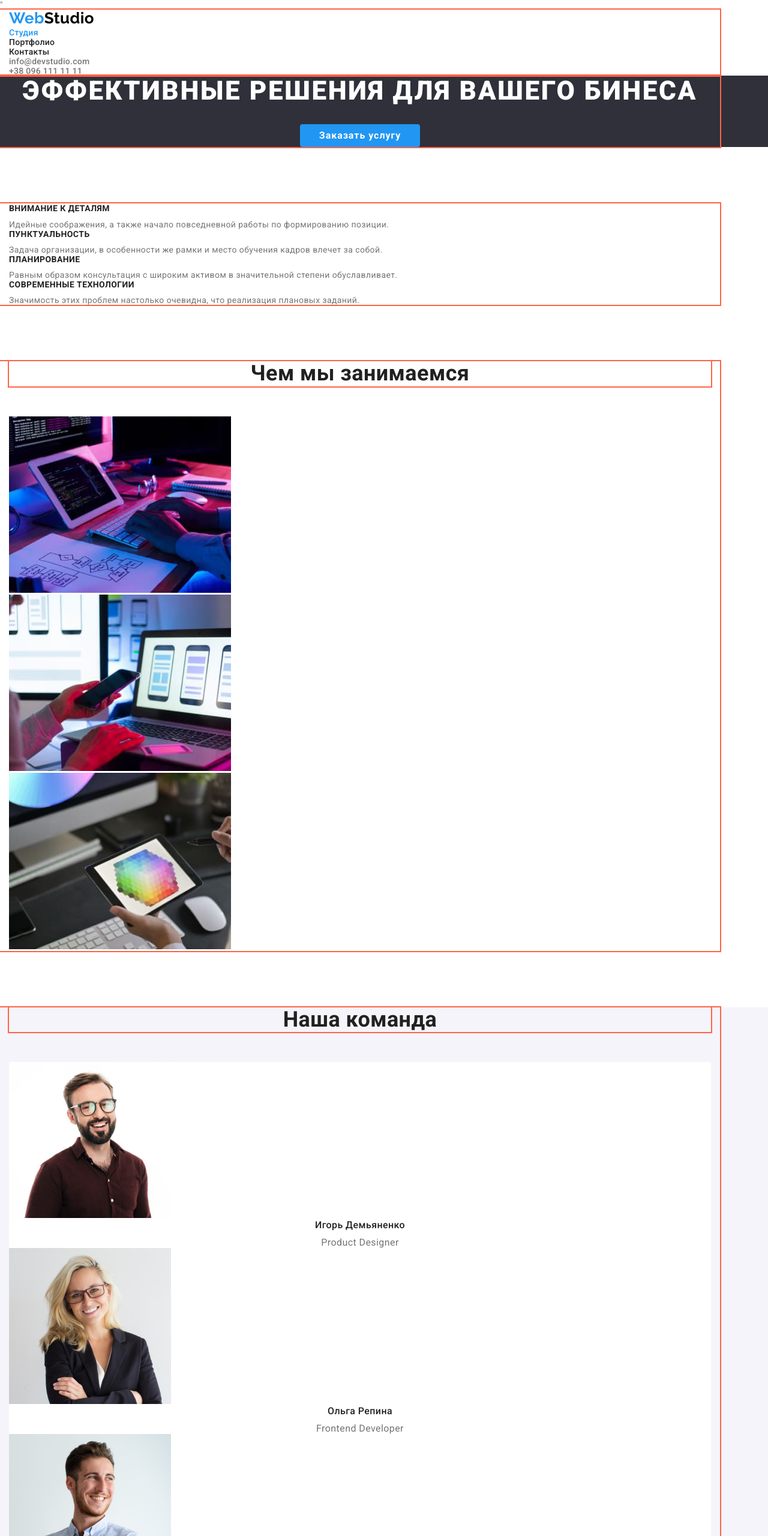
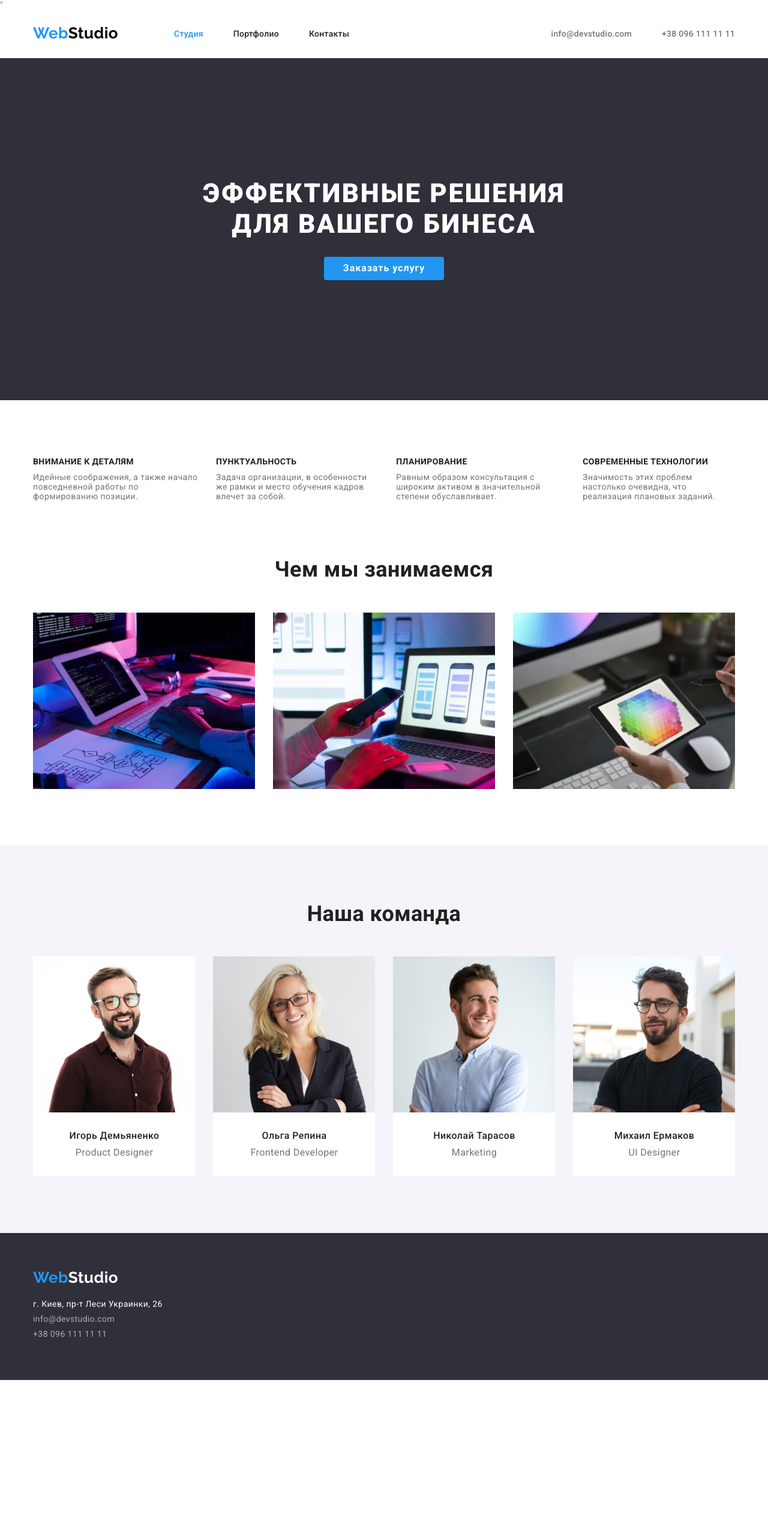
Before and after one commit to Nadiia92/goit-markup-hw-03, a plain HTML site: page index.html in a window 1280 px wide. Shown: the top 2560 px of the page at 60% size. After the commit the page ends 2300 px from the top, so only its background shows below. Drawn offline with nearby package versions, Linux system fonts and the light colour scheme.

Commit message:
Добавляет стили на студию и портфолио

```diff
--- a/css/styles.css
+++ b/css/styles.css
@@ -1,7 +1,15 @@
 /* цвет основного текста #757575 */
+
+
 /* вторичный текст текста #212121 */
+
+
 /* акцент #2196F3 */
+
+
 /* белый #FFFFFF */
+
+
 /* вторичный цвет фона #F5F4FA  */
 
  :root {
@@ -37,6 +45,8 @@
     --header-letter-spacing: 0.02em;
     --hero-letter-spacing: 0.06em;
 }
+
+
 /* html {
                 box-sizing: border-box;
             }
@@ -56,6 +66,8 @@
     line-height: var(--primary-line-height);
     letter-spacing: var(--primary-letter-spacing);
 }
+
+
 /* Стили для index.html */
 
 ul {
@@ -66,13 +78,16 @@
 
 h1,
 h2,
-            h3 {
-                margin-top: 0;
-            }
-
+h3,
 p {
     margin-top: 0;
     margin-bottom: 0;
+}
+
+img {
+    display: block;
+    max-width: 100%;
+    height: auto;
 }
 
 .logo {
@@ -94,9 +109,36 @@
 .logo .studio-footer {
     color: var(--accent-white-color);
 }
+
+
 /* header */
 
+.header {
+    border-bottom: 1px solid #ECECEC;
+}
+
+.container.main {
+    display: flex;
+}
+
+.nav {
+    display: flex;
+    align-items: center;
+}
+
+.site-nav {
+    margin-left: 93px;
+    display: flex;
+}
+
+.site-nav .item:not(:last-child) {
+    margin-right: 50px;
+}
+
 .site-nav .link {
+    display: block;
+    padding-top: 32px;
+    padding-bottom: 32px;
     color: var(--title-text-color);
     font-weight: var(--header-font-weight);
     letter-spacing: var(--header-letter-spacing);
@@ -108,11 +150,23 @@
     color: var(--accent-color);
 }
 
+.mail-tel {
+    display: flex;
+    margin-left: auto;
+}
+
+.mail-tel .item+.item {
+    margin-left: 50px;
+}
+
 .site-nav .link.current {
     color: var(--accent-color);
 }
 
 .mail-tel .link {
+    display: block;
+    padding-top: 32px;
+    padding-bottom: 32px;
     color: var(--primary-text-color);
     font-weight: var(--header-font-weight);
     letter-spacing: var(--header-letter-spacing);
@@ -128,18 +182,22 @@
     width: 1200px;
     padding-left: 15px;
     padding-right: 15px;
-                margin: 0, auto;
-                outline: 2px solid tomato;
+    margin: 0 auto;
 }
+
+
 /* hero */
 
 .hero {
-                margin-bottom: 94px;
     background-color: var(--hero-background-color);
+    padding-top: 200px;
     text-align: center;
 }
 
 .hero-title {
+    max-width: 696px;
+    margin-right: auto;
+    margin-left: auto;
     margin-bottom: 30px;
     color: var(--accent-white-color);
     font-weight: var(--hero-font-weight);
@@ -149,6 +207,7 @@
 }
 
 .hero-button {
+    margin-bottom: 200px;
     border-radius: 4px;
     padding: 10px 32px;
     color: var(--accent-white-color);
@@ -167,6 +226,8 @@
 .hero-button:focus {
     background-color: var(--hero-hover-color);
 }
+
+
 /* section */
 
 .section-title {
@@ -176,37 +237,62 @@
     font-size: var(--title-font-size);
     line-height: var(--h2-line-height);
     text-align: center;
-                outline: 2px solid tomato;
 }
+
+
 /* features */
 
-            .features-section {
-                margin-bottom: 94px;
+.section {
+    padding-top: 94px;
+    padding-bottom: 94px;
 }
 
-            .features .title {
+.section.features {
+    padding-bottom: 0;
+}
+
+.features-list {
+    display: flex;
+}
+
+.features-list .item+.item {
+    margin-left: 30px;
+}
+
+.features-list .title {
     margin-bottom: 10px;
     color: var(--title-text-color);
     font-weight: var(--secondary-font-weight);
     font-size: var(--primary-font-size);
 }
 
-            .features .text {
+.features-list .text {
     line-height: var(--secondary-line-height);
 }
+
+
 /* our work */
 
-            .section-work {
-                margin-bottom: 94px;
+.work {
+    display: flex;
 }
+
+.work .item+.item {
+    margin-left: 30px;
+}
+
+
 /* our command */
 
-            .section-command {
+.section.command {
     background-color: var(--secondary-background-color);
-                margin-bottom: 94px;
 }
 
-            .section-command .name {
+.command {
+    display: flex;
+}
+
+.section.command .name {
     margin-bottom: 10px;
     color: var(--title-text-color);
     font-weight: var(--header-font-weight);
@@ -215,18 +301,30 @@
     text-align: center;
 }
 
-            .section-command .profession {
+.section.command .profession {
     font-size: var(--secondary-font-size);
     line-height: var(--h3-line-height);
     text-align: center;
 }
 
-            .section-command .figure {
+.section.command .item {
     background-color: var(--accent-white-color);
 }
+
+.section.command .item+.item {
+    margin-left: 30px;
+}
+
+.command .description {
+    padding: 30px 59px 30px 60px;
+}
+
+
 /* footer */
 
 .footer {
+    padding-top: 60px;
+    padding-bottom: 60px;
     background-color: var(--hero-background-color);
     line-height: var(--secondary-line-height);
 }
@@ -234,6 +332,18 @@
 .address {
     color: var(--accent-white-color);
     font-style: normal;
+}
+
+.address .item {
+    margin-bottom: 9px;
+}
+
+.address .item+.item {
+    margin-top: 9px;
+}
+
+.footer .list {
+    margin-top: 20px;
 }
 
 .address .link {
@@ -245,8 +355,22 @@
 .address .link:focus {
     color: var(--accent-color);
 }
+
+
 /* Стили для Портфолио */
+
+
 /* button */
+
+.section .list-button {
+    display: flex;
+    justify-content: center;
+    margin-bottom: 50px;
+}
+
+.list-button .item+.item {
+    margin-left: 8px;
+}
 
 .button {
     border-radius: 4px;
@@ -269,6 +393,34 @@
     background-color: var(--accent-color);
 }
 
+
+/* лист с фильтром */
+
+.list-filter {
+    display: flex;
+    flex-wrap: wrap;
+}
+
+.list-filter .item {
+    margin-right: 30px;
+    margin-bottom: 30px;
+    width: 370px;
+    padding-bottom: 20px;
+    border: 1px solid #EEEEEE;
+}
+
+.list-filter .item:nth-child(3n) {
+    margin-right: 0;
+}
+
+.list-filter .item:nth-last-child(-n+3) {
+    margin-bottom: 0;
+}
+
+.list-filter .description {
+    padding: 20px 24px;
+}
+
 .image-title {
     color: var(--title-text-color);
     font-weight: var(--secondary-font-weight);
@@ -278,11 +430,12 @@
 }
 
 .image-description {
+    margin-top: 4px;
     color: var(--primary-text-color);
     font-size: var(--secondary-font-size);
     line-height: var(--hero-button-line-height);
 }
 
-            .work-section .link {
+.section .link {
     text-decoration: none;
 }
--- a/index.html
+++ b/index.html
@@ -15,19 +15,19 @@
 </head>
 
 <body>
-    <header>
-        <div class="container">
-            <nav>
+    <header class="header">
+        <div class="container main">
+            <nav class="nav">
                 <a href="/" class="logo"><span class="web">Web</span><span class="studio-header">Studio</span></a>
                 <ul class="site-nav ">
-                    <li><a href="./index.html" class="link current">Студия</a></li>
-                    <li><a href="./portfolio.html" class="link">Портфолио</a></li>
-                    <li><a href=" " class="link">Контакты</a></li>
+                    <li class="item"><a href="./index.html" class="link current">Студия</a></li>
+                    <li class="item"><a href="./portfolio.html" class="link">Портфолио</a></li>
+                    <li class="item"><a href=" " class="link">Контакты</a></li>
                 </ul>
             </nav>
             <ul class="mail-tel">
-                <li><a href="mailto:info@devstudio.com" class="link">info@devstudio.com</a></li>
-                <li><a href="tel:+380961111111" class="link">+38 096 111 11 11</a></li>
+                <li class="item"><a href="mailto:info@devstudio.com" class="link">info@devstudio.com</a></li>
+                <li class="item"><a href="tel:+380961111111" class="link">+38 096 111 11 11</a></li>
             </ul>
         </div>
     </header>
@@ -39,25 +39,25 @@
             </div>
         </section>
 
-        <section class="features-section">
+        <section class="section features">
             <div class="container">
-                <ul class="features">
-                    <li>
+                <ul class="features-list">
+                    <li class="item">
                         <h3 class="title">ВНИМАНИЕ К ДЕТАЛЯМ</h3>
                         <p class="text">Идейные соображения, а также начало повседневной работы по формированию позиции.</p>
                     </li>
 
-                    <li>
+                    <li class="item">
                         <h3 class="title">ПУНКТУАЛЬНОСТЬ</h3>
                         <p class="text">Задача организации, в особенности же рамки и место обучения кадров влечет за собой.</p>
                     </li>
 
-                    <li>
+                    <li class="item">
                         <h3 class="title">ПЛАНИРОВАНИЕ</h3>
                         <p class="text">Равным образом консультация с широким активом в значительной степени обуславливает.</p>
                     </li>
 
-                    <li>
+                    <li class="item">
                         <h3 class="title">СОВРЕМЕННЫЕ ТЕХНОЛОГИИ</h3>
                         <p class="text">Значимость этих проблем настолько очевидна, что реализация плановых заданий.</p>
                     </li>
@@ -65,40 +65,48 @@
             </div>
         </section>
 
-        <section class="section-work">
+        <section class="section">
             <div class="container">
                 <h2 class="section-title">Чем мы занимаемся</h2>
-                <ul>
-                    <li> <img src="./images/box1.jpg" alt="Планшет" width="370"></li>
-                    <li> <img src="./images/box2.jpg" alt="Ноут" width="370"></li>
-                    <li> <img src="./images/box3.jpg" alt="Смартфон" width="370"></li>
+                <ul class="work">
+                    <li class="item"> <img src="./images/box1.jpg" alt="Планшет" width="370"></li>
+                    <li class="item"> <img src="./images/box2.jpg" alt="Ноут" width="370"></li>
+                    <li class="item"> <img src="./images/box3.jpg" alt="Смартфон" width="370"></li>
                 </ul>
             </div>
         </section>
 
-        <section class="section-command">
+        <section class="section command">
             <div class="container">
                 <h2 class="section-title">Наша команда</h2>
-                <ul>
-                    <li class="figure">
+                <ul class="command">
+                    <li class="item">
                         <img src="./images/face1.jpg" alt="Демьяненко" width="270">
+                        <div class="description">
                             <h3 class="name">Игорь Демьяненко</h3>
                             <p class="profession">Product Designer</p>
+                        </div>
                     </li>
-                    <li class="figure">
+                    <li class="item">
                         <img src="./images/face2.jpg" alt="Репина" width="270">
+                        <div class="description">
                             <h3 class="name">Ольга Репина</h3>
                             <p class="profession">Frontend Developer</p>
+                        </div>
                     </li>
-                    <li class="figure">
+                    <li class="item">
                         <img src="./images/face3.jpg" alt="Тарасов" width="270">
+                        <div class="description">
                             <h3 class="name">Николай Тарасов</h3>
                             <p class="profession">Marketing</p>
+                        </div>
                     </li>
-                    <li class="figure">
+                    <li class="item">
                         <img src="./images/face4.jpg" alt="Ермаков" width="270">
+                        <div class="description">
                             <h3 class="name">Михаил Ермаков</h3>
                             <p class="profession">UI Designer</p>
+                        </div>
                     </li>
                 </ul>
             </div>
@@ -106,11 +114,21 @@
     </main>
 
     <footer class="footer">
+        <div class="container">
             <a href="/" class="logo"><span class="web">Web</span><span class="studio-footer">Studio</span></a>
             <address class="address">
-            <span>г. Киев, пр-т Леси Украинки, 26</span>
+            <ul class="list">
+                <li class="item">
+                г. Киев, пр-т Леси Украинки, 26
+                </li>
+                <li class="item">
                 <a href="mailto:info@devstudio.com" class="link">info@devstudio.com</a>
+                </li>
+                <li class="item">
                 <a href="tel:+380961111111" class="link">+38 096 111 11 11</a>
+                </li>
+            </ul>
+        </div>
         </address>
     </footer>
 
```
Also changed, not shown: portfolio.html (+60 -26 lines). Lines whose indentation alone changed are shown as unchanged.
